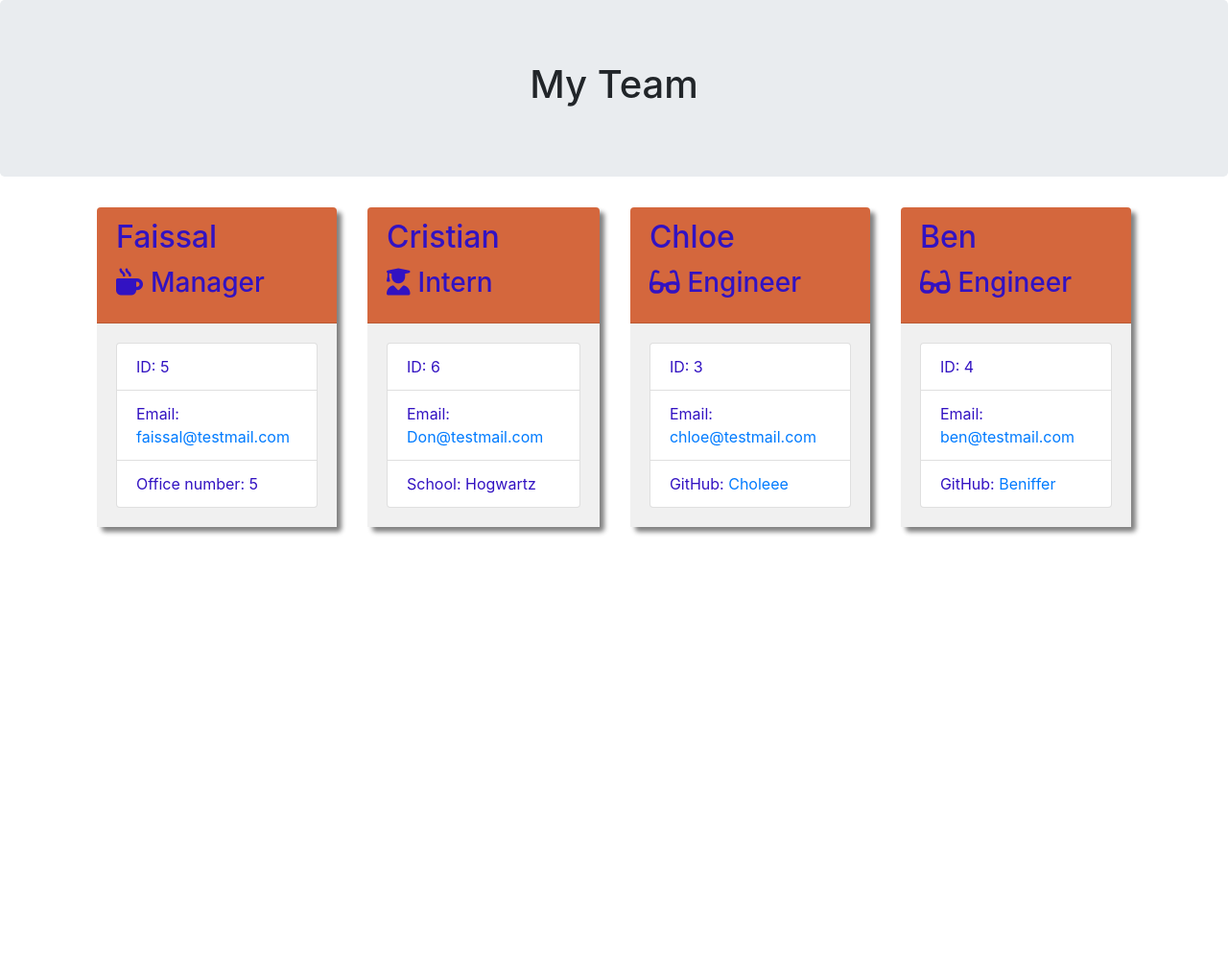
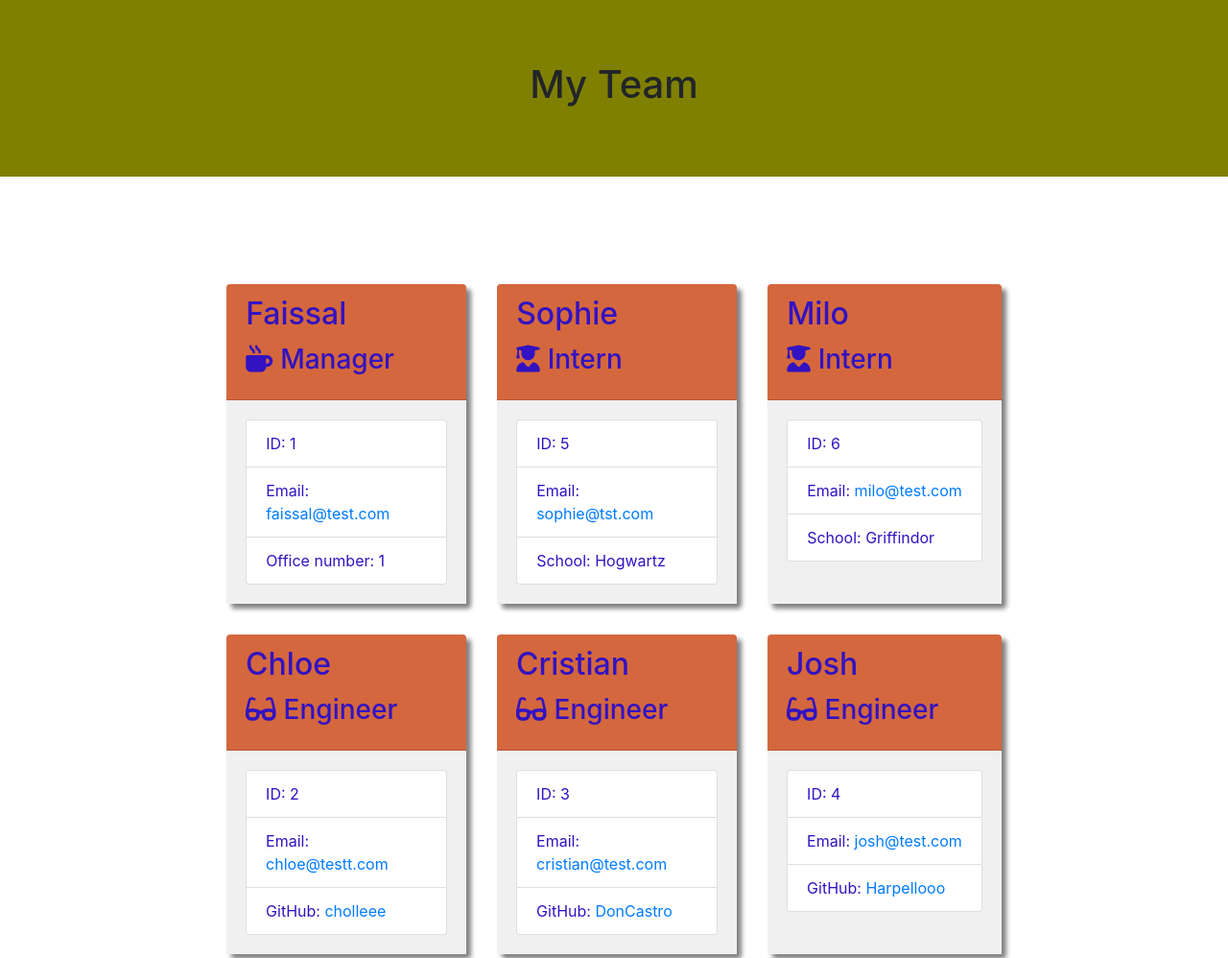
Before and after one commit to Jiryeah/Employee-List, a website: page output/team.html in a window 1280 px wide. Shown: the top 998 px of the page at 96% size. Before the commit the page ends 800 px from the top, so only its background shows below. Drawn offline with nearby package versions, Linux system fonts and the light colour scheme.

Commit message:
finished and tested

```diff
--- a/output/team.html
+++ b/output/team.html
@@ -16,14 +16,14 @@
     <body>
       <div class="container-fluid">
           <div class="row">
-              <div class="col-12 jumbotron mb-3 team-heading">
+              <div class="col-12 jumbotron mb-3 team-header">
                   <h1 class="text-center">My Team</h1>
               </div>
           </div>
       </div>
       <div class="container">
           <div class="row">
-              <div class="team-area col-12 d-flex justify-content-center">
+              <div class="team-div col-12 d-flex justify-content-center">
 
     <div class="card employee-card">
       <div class="card-header">
@@ -32,23 +32,37 @@
       </div>
       <div class="card-body">
           <ul class="list-group">
-              <li class="list-group-item">ID: 5</li>
-              <li class="list-group-item">Email: <a href="mailto:faissal@testmail.com">faissal@testmail.com</a></li>
-              <li class="list-group-item">Office number: 5</li>
+              <li class="list-group-item">ID: 1</li>
+              <li class="list-group-item">Email: <a href="mailto:faissal@test.com">faissal@test.com</a></li>
+              <li class="list-group-item">Office number: 1</li>
           </ul>
       </div>
     </div>
 
     <div class="card employee-card">
       <div class="card-header">
-          <h2 class="card-title">Cristian</h2>
+          <h2 class="card-title">Sophie</h2>
+          <h3 class="card-title"><i class="fas fa-user-graduate mr-2"></i>Intern</h3>
+      </div>
+      <div class="card-body">
+          <ul class="list-group">
+              <li class="list-group-item">ID: 5</li>
+              <li class="list-group-item">Email: <a href="mailto:sophie@tst.com">sophie@tst.com</a></li>
+              <li class="list-group-item">School: Hogwartz</li>
+          </ul>
+      </div>
+    </div>
+
+    <div class="card employee-card">
+      <div class="card-header">
+          <h2 class="card-title">Milo</h2>
           <h3 class="card-title"><i class="fas fa-user-graduate mr-2"></i>Intern</h3>
       </div>
       <div class="card-body">
           <ul class="list-group">
               <li class="list-group-item">ID: 6</li>
-              <li class="list-group-item">Email: <a href="mailto:Don@testmail.com">Don@testmail.com</a></li>
-              <li class="list-group-item">School: Hogwartz</li>
+              <li class="list-group-item">Email: <a href="mailto:milo@test.com">milo@test.com</a></li>
+              <li class="list-group-item">School: Griffindor</li>
           </ul>
       </div>
     </div>
@@ -60,23 +74,37 @@
       </div>
       <div class="card-body">
           <ul class="list-group">
-              <li class="list-group-item">ID: 3</li>
-              <li class="list-group-item">Email: <a href="mailto:chloe@testmail.com">chloe@testmail.com</a></li>
-              <li class="list-group-item">GitHub: <a href="https://github.com/Choleee" target="_blank" rel="noopener noreferrer">Choleee</a></li>
+              <li class="list-group-item">ID: 2</li>
+              <li class="list-group-item">Email: <a href="mailto:chloe@testt.com">chloe@testt.com</a></li>
+              <li class="list-group-item">GitHub: <a href="https://github.com/cholleee" target="_blank" rel="noopener noreferrer">cholleee</a></li>
           </ul>
       </div>
     </div>
 
     <div class="card employee-card">
       <div class="card-header">
-          <h2 class="card-title">Ben</h2>
+          <h2 class="card-title">Cristian</h2>
+          <h3 class="card-title"><i class="fas fa-glasses mr-2"></i>Engineer</h3>
+      </div>
+      <div class="card-body">
+          <ul class="list-group">
+              <li class="list-group-item">ID: 3</li>
+              <li class="list-group-item">Email: <a href="mailto:cristian@test.com">cristian@test.com</a></li>
+              <li class="list-group-item">GitHub: <a href="https://github.com/DonCastro" target="_blank" rel="noopener noreferrer">DonCastro</a></li>
+          </ul>
+      </div>
+    </div>
+
+    <div class="card employee-card">
+      <div class="card-header">
+          <h2 class="card-title">Josh</h2>
           <h3 class="card-title"><i class="fas fa-glasses mr-2"></i>Engineer</h3>
       </div>
       <div class="card-body">
           <ul class="list-group">
               <li class="list-group-item">ID: 4</li>
-              <li class="list-group-item">Email: <a href="mailto:ben@testmail.com">ben@testmail.com</a></li>
-              <li class="list-group-item">GitHub: <a href="https://github.com/Beniffer" target="_blank" rel="noopener noreferrer">Beniffer</a></li>
+              <li class="list-group-item">Email: <a href="mailto:josh@test.com">josh@test.com</a></li>
+              <li class="list-group-item">GitHub: <a href="https://github.com/Harpellooo" target="_blank" rel="noopener noreferrer">Harpellooo</a></li>
           </ul>
       </div>
     </div>
```
